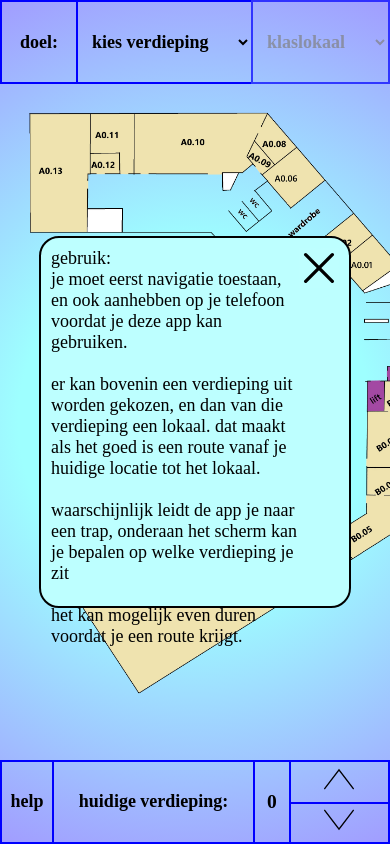
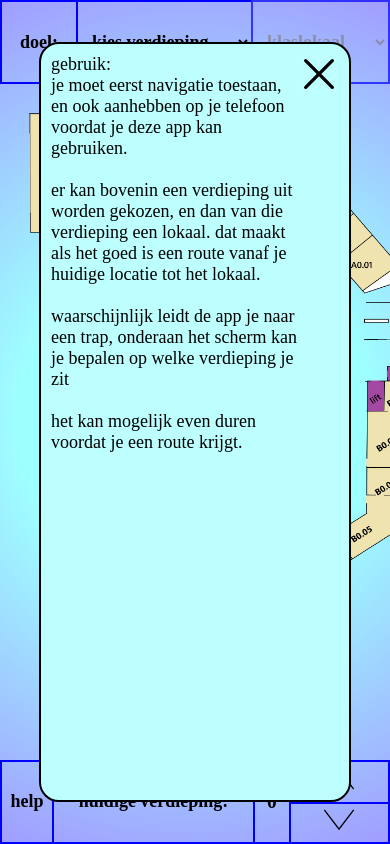
Before and after one commit to unknownforme/pwa-app, a website: page index.html in a window 390 px wide. Drawn offline with Linux system fonts and the light colour scheme.

Commit message:
makes it fit phone size

```diff
--- a/style.css
+++ b/style.css
@@ -119,8 +119,8 @@ option {
     z-index: 5;
     padding: 10px;
     position: absolute;
-    top: 28%;
-    height: 44%;
+    top: 5%;
+    height: 90%;
     left: 10%;
     width: 80%;
     display: flex;
```
